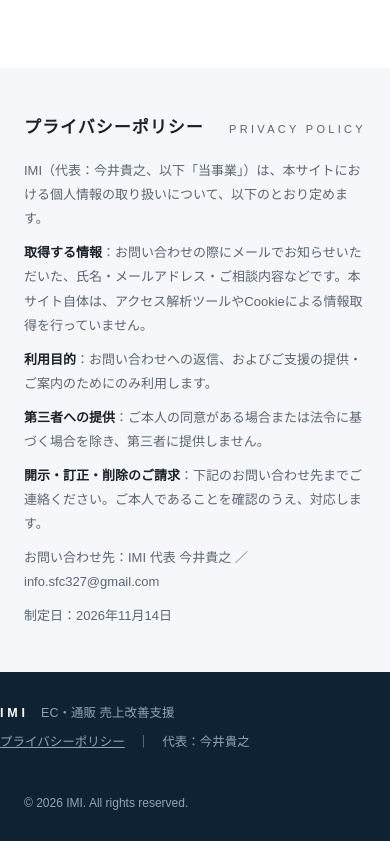
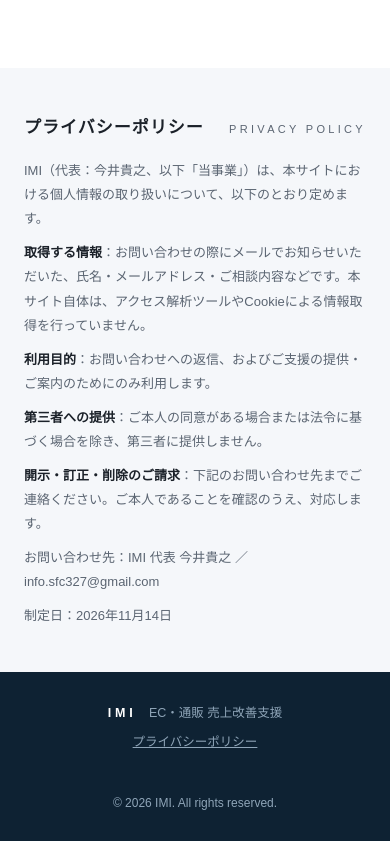
Before and after one commit to awesomesweetser/imi-lp, a plain HTML site: page index.html in a window 390 px wide. Shown: the part 6118-6959 px from the top of the page. Drawn offline with Linux system fonts and the light colour scheme.

Commit message:
Add files via upload

```diff
--- a/index.html
+++ b/index.html
@@ -122,7 +122,8 @@
   .foot-in b{color:#fff;letter-spacing:.3em}
   @media(max-width:760px){
     .head-in{padding:14px 8px}
-    .foot-in{flex-direction:column;gap:6px}
+    .foot-in{flex-direction:column;gap:6px;align-items:center;text-align:center}
+    .copy{text-align:center}
     nav a:not(.btn){display:none}
     .hero{min-height:auto}
     .hero h1{font-size:28px}
@@ -331,9 +332,9 @@
 <footer>
   <div class="wrap foot-in">
     <span><b>IMI</b>　EC・通販 売上改善支援</span>
-    <span><a href="#privacy" style="color:#8fa5b8;">プライバシーポリシー</a>　｜　代表：今井貴之</span>
+    <span><a href="#privacy" style="color:#8fa5b8;">プライバシーポリシー</a></span>
   </div>
-  <div class="wrap" style="padding-bottom:26px;font-size:12px;">© 2026 IMI. All rights reserved.</div>
+  <div class="wrap copy" style="padding-bottom:26px;font-size:12px;">© 2026 IMI. All rights reserved.</div>
 </footer>
 
 <script>
```
